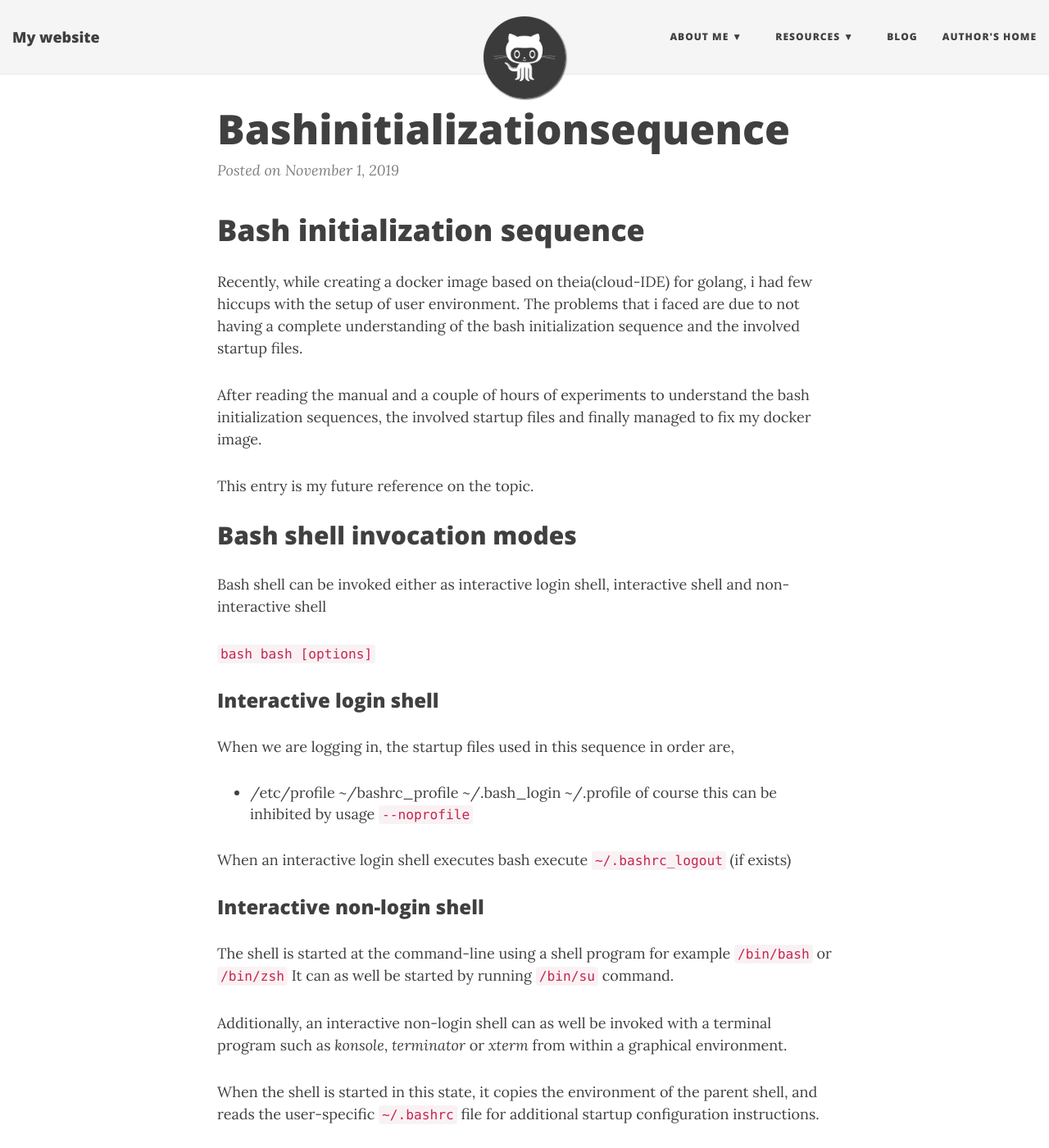
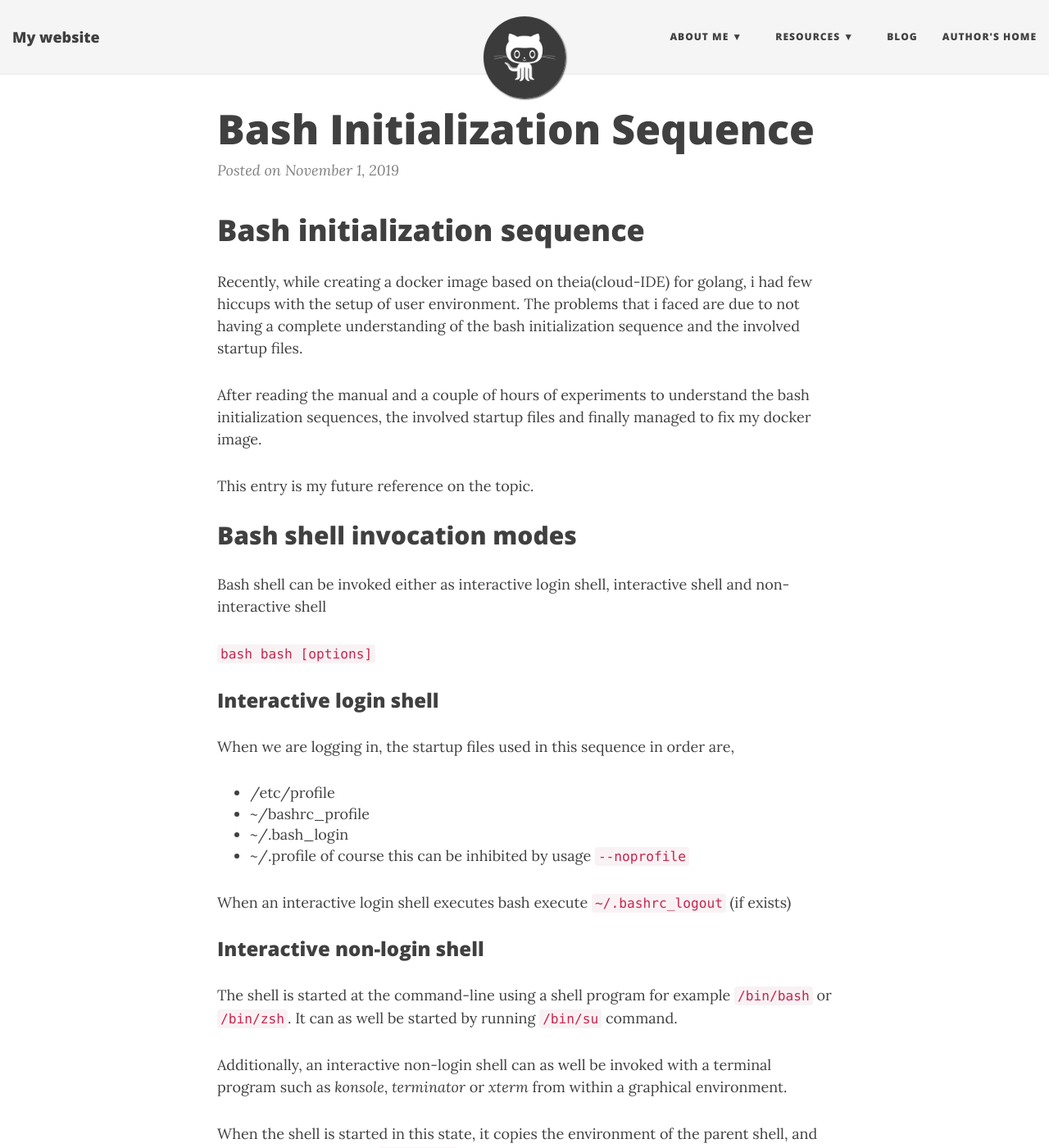
Before and after one commit to ennc0d3/ennc0d3.github.io, a Jekyll site: the page built from _posts/2019-11-01-bash-initialization-sequence.md, in a window 1280 px wide and 1400 px high. Shown: the whole window at 82% size. Built offline with Jekyll 4.4.1, drawn with Linux system fonts in a browser that asks for light colours; nearby versions of some CDN libraries; comment, search, counter and statistics services are not loaded; some of the changed text lies outside the part shown.

Commit message:
Cosemetic update for bash notes

````diff
--- a/_posts/2019-11-01-bashInitializationSequence.md
+++ b/_posts/2019-11-01-bash-initialization-sequence.md
@@ -18,7 +18,10 @@ and non-interactive shell
 
 ### Interactive login shell
 When we are logging in, the startup files used in this sequence in order are,
-* /etc/profile ~/bashrc_profile ~/.bash_login ~/.profile
+* /etc/profile
+* ~/bashrc_profile
+* ~/.bash_login
+* ~/.profile
 of course this can be inhibited by usage ```--noprofile```
 
 When an interactive login shell executes bash execute
@@ -26,7 +29,7 @@ When an interactive login shell executes bash execute
 
 ### Interactive non-login shell
 The shell is started at the command-line using a shell program for example
-```/bin/bash``` or ```/bin/zsh``` It can as well be started by running
+```/bin/bash``` or ```/bin/zsh```. It can as well be started by running
 ```/bin/su``` command.
 
 Additionally, an interactive non-login shell can as well be invoked with a
@@ -72,11 +75,13 @@ Customized for the user, usually ```~/.bashrc_profile```, ```.bashrc,```,
 
 ## Example(s)
 When is ```~/.bashrc``` executed?
+
 ```bash
 bash; bash
 ```
 
 When not executed?
+
  ```bash
  bash -c 'echo hi'; bash -c 'echo hi'
  ```
@@ -105,7 +110,12 @@ following line and also on the **BASH_ENV** variable setting,
  ```
 
 ## Tricks
-```bash set -a source ./env set +a ```
+
+To export variables, use ```set -a ```
+
+```bash
+set -a source ./env set +a
+ ```
 
 ## References
 [Bash manual startup files
````
